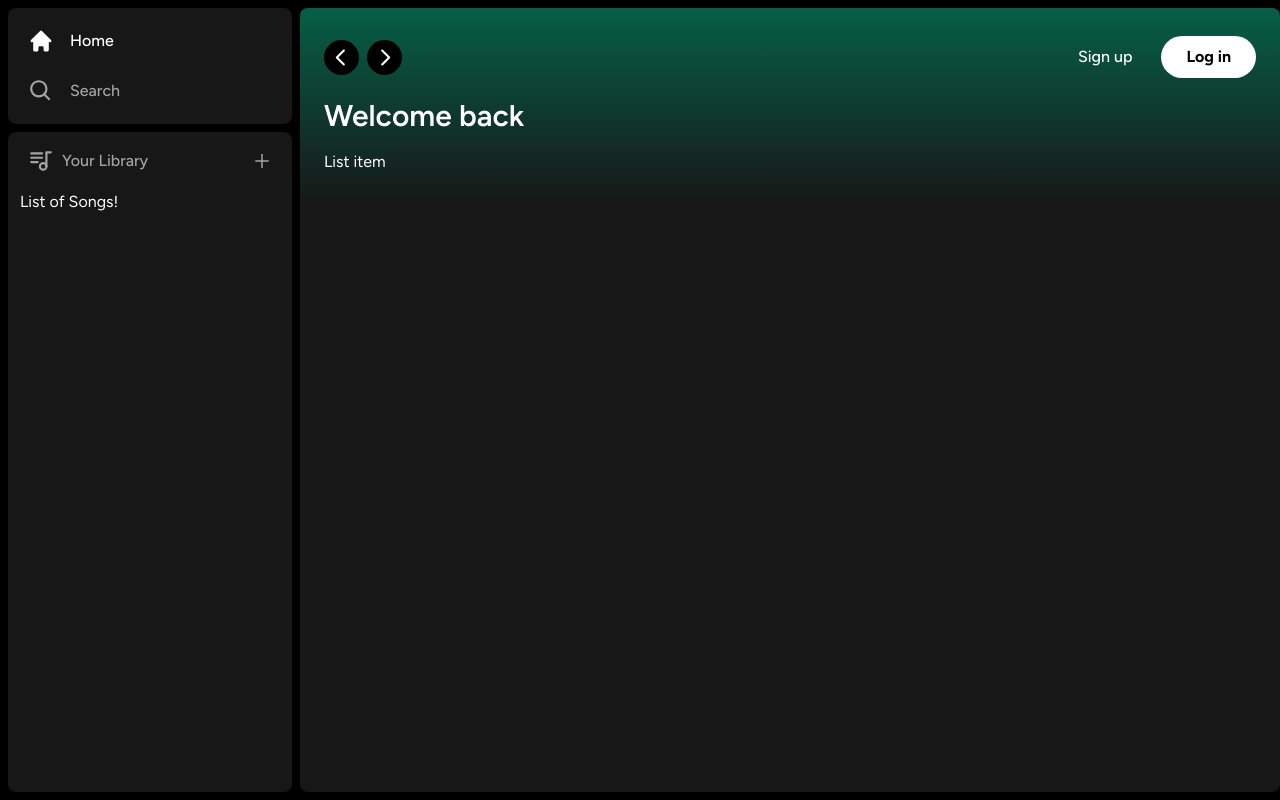
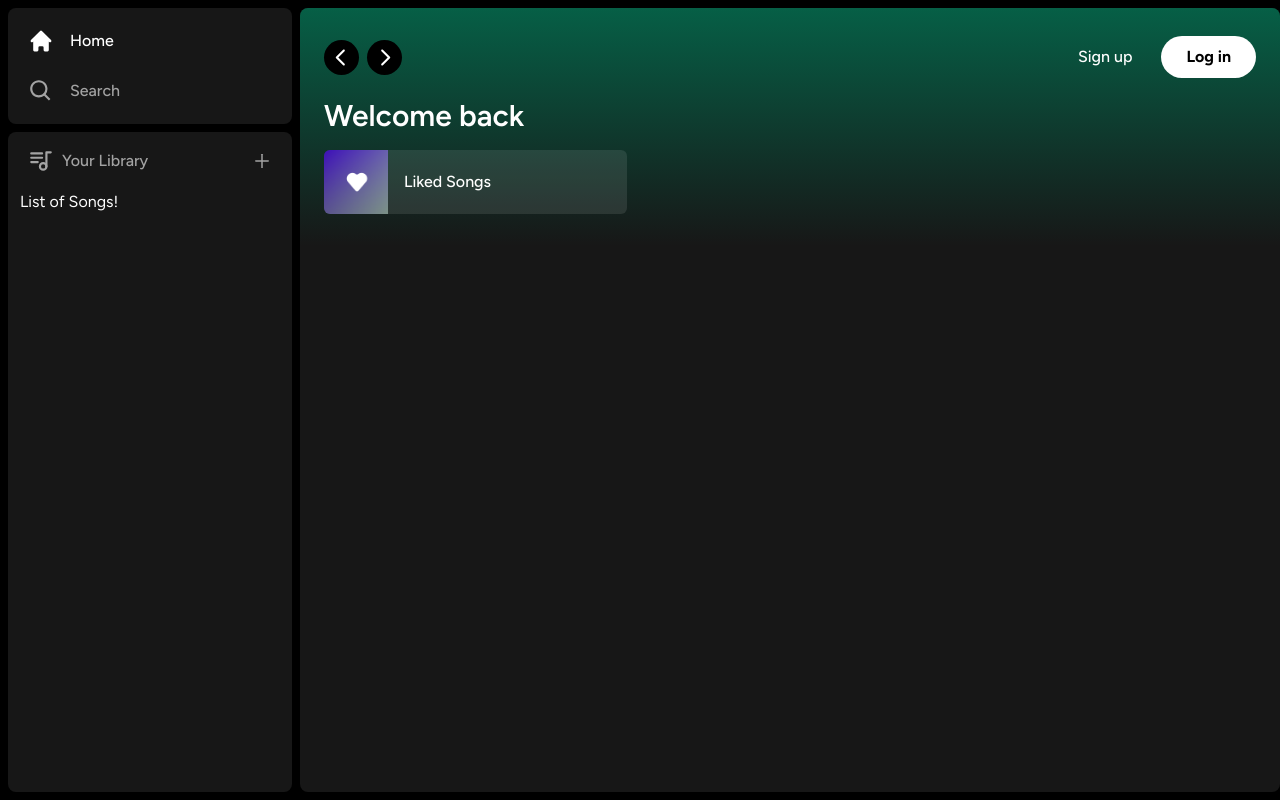
Before and after one commit to asherman-ca/spotify-clone, a Next.js app: page / in a window 1280 px wide. Built offline with nearby package versions, Linux system fonts and the light colour scheme.

Commit message:
component - list item

```diff
--- a/app/(site)/page.tsx
+++ b/app/(site)/page.tsx
@@ -1,4 +1,5 @@
 import Header from '@/components/Header'
+import ListItem from '@/components/ListItem'
 
 export default function Home() {
 	return (
@@ -25,12 +26,11 @@ export default function Home() {
               mt-4
             '
 					>
-						{/* <ListItem
-              name="Liked Songs"
-              image="/images/liked.png"
-              href="liked"
-            /> */}
-						<div>List item</div>
+						<ListItem
+							name='Liked Songs'
+							image='/images/liked.png'
+							href='liked'
+						/>
 					</div>
 				</div>
 			</Header>
--- /dev/null
+++ b/components/ListItem.tsx
@@ -0,0 +1,52 @@
+'use client'
+import { FC } from 'react'
+import { useRouter } from 'next/navigation'
+import Image from 'next/image'
+import { FaPlay } from 'react-icons/fa'
+
+interface ListItemProps {
+	name: string
+	image: string
+	href: string
+}
+
+const ListItem: FC<ListItemProps> = ({ name, image, href }) => {
+	const router = useRouter()
+	const onClick = () => {
+		// add authentication before push
+		router.push(`/${href}`)
+	}
+
+	return (
+		<button
+			className='relative group flex items-center rounded-md overflow-hidden gap-x-4 bg-neutral-100/10 hover:bg-neutral-100/20 transition pr-4'
+			onClick={onClick}
+		>
+			<div className='relative min-h-[64px] min-w-[64px]'>
+				<Image src={image} alt='list image' fill className='object-cover' />
+			</div>
+			<p className='font-medium truncate py-5'>{name}</p>
+			<div
+				className='
+          absolute
+          transition
+          opacity-0
+          rounded-full
+          flex
+          items-center
+          justify-center
+          bg-green-500
+          p-4
+          drop-shadow-md
+          right-5
+          group-hover:opacity-100
+          hover:scale-110
+        '
+			>
+				<FaPlay className='text-black' />
+			</div>
+		</button>
+	)
+}
+
+export default ListItem
```
Also changed, not shown: public/images/liked.png (added).
